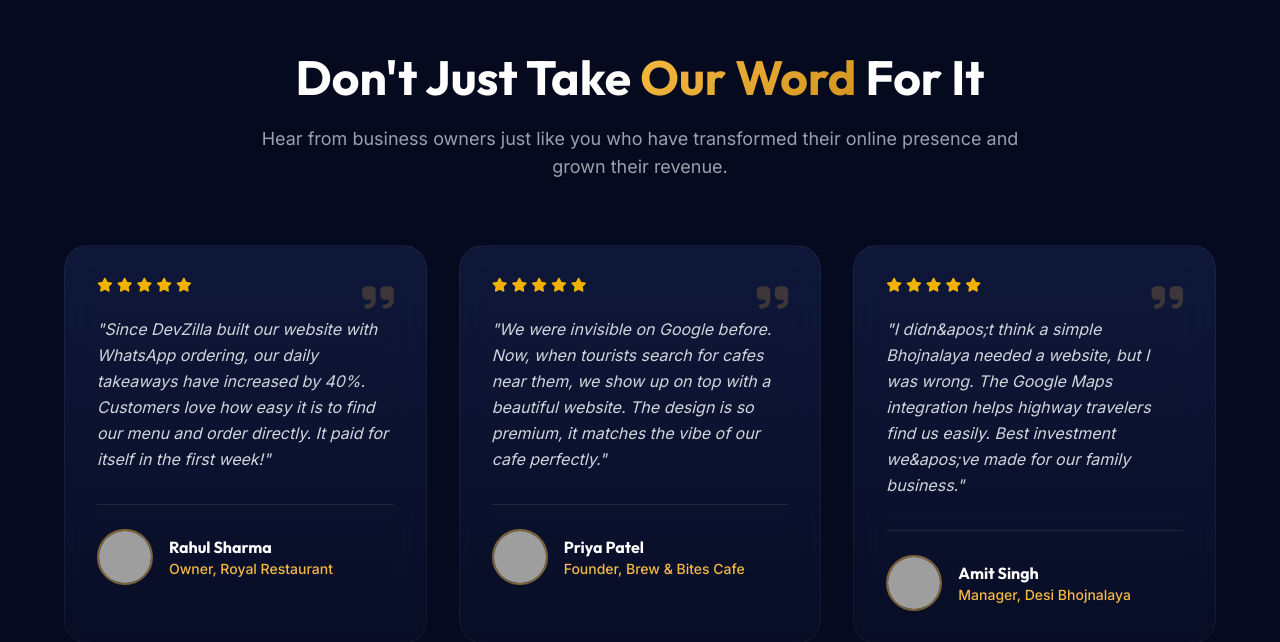
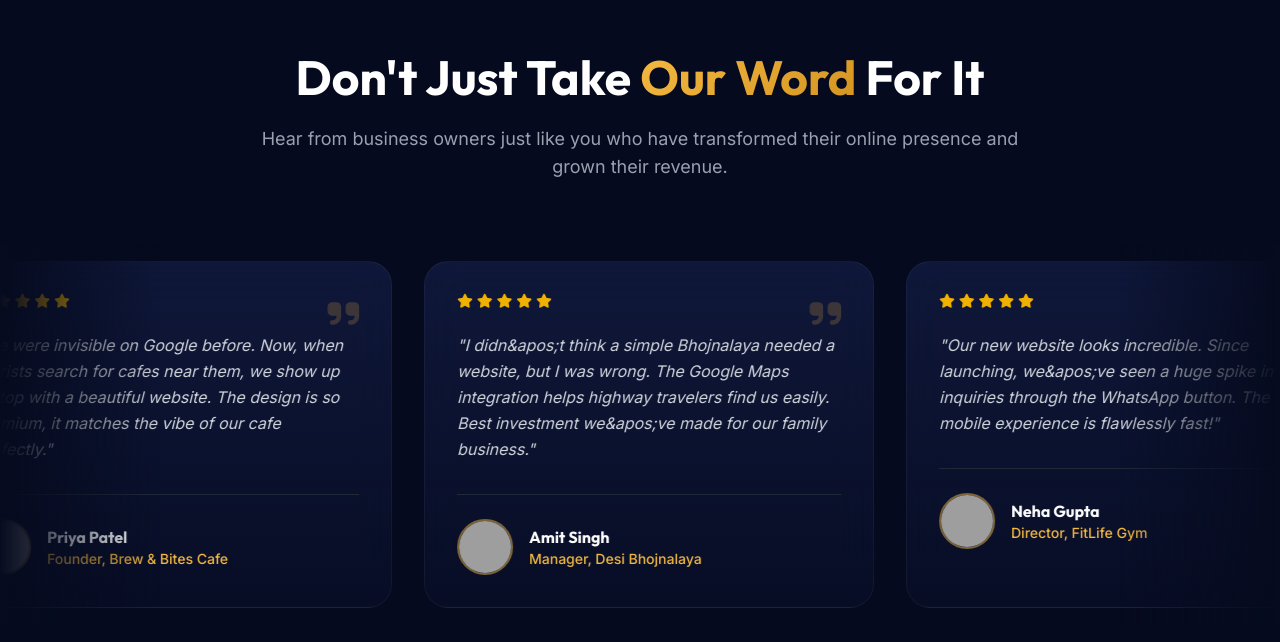
Before and after one commit to yashharfode/devzilla, a Next.js app: page / in a window 1280 px wide. Shown: the part 7868-8510 px from the top of the page. Built offline with nearby package versions, Linux system fonts and the light colour scheme; grey boxes are pictures that could not be loaded.

Commit message:
feat: convert Testimonials section into an auto-sliding horizontal marquee

```diff
--- a/src/components/Testimonials.tsx
+++ b/src/components/Testimonials.tsx
@@ -17,24 +17,43 @@ export default function Testimonials() {
       role: "Manager, Desi Bhojnalaya",
       image: "https://i.pravatar.cc/150?img=8",
       text: "I didn&apos;t think a simple Bhojnalaya needed a website, but I was wrong. The Google Maps integration helps highway travelers find us easily. Best investment we&apos;ve made for our family business."
+    },
+    {
+      name: "Neha Gupta",
+      role: "Director, FitLife Gym",
+      image: "https://i.pravatar.cc/150?img=9",
+      text: "Our new website looks incredible. Since launching, we&apos;ve seen a huge spike in direct inquiries through the WhatsApp button. The mobile experience is flawlessly fast!"
+    },
+    {
+      name: "Vikram Reddy",
+      role: "Owner, Skyline Hotels",
+      image: "https://i.pravatar.cc/150?img=12",
+      text: "DevZilla completely transformed our online presence. Our old website looked outdated and was slow. The new one feels ultra-premium and has directly increased our room bookings."
     }
   ];
 
+  // We duplicate the array multiple times to ensure the marquee never runs out of content on ultra-wide screens
+  const doubledTestimonials = [...testimonials, ...testimonials];
+
   return (
-    <section id="testimonials" className="py-24 relative z-10 bg-dark/50">
+    <section id="testimonials" className="py-24 relative z-10 bg-dark/50 overflow-hidden">
       <div className="container mx-auto px-6 lg:px-12">
         <div className="text-center max-w-3xl mx-auto mb-16" data-aos="fade-up">
           <h2 className="text-4xl md:text-5xl font-bold mb-6">Don&apos;t Just Take <span className="text-gradient">Our Word</span> For It</h2>
           <p className="text-gray-400 text-lg">Hear from business owners just like you who have transformed their online presence and grown their revenue.</p>
         </div>
+      </div>
 
-        <div className="grid grid-cols-1 md:grid-cols-3 gap-8 max-w-6xl mx-auto">
-          {testimonials.map((testimonial, index) => (
+      <div className="relative w-full mt-4">
+        {/* Gradient Edges for fade effect */}
+        <div className="absolute left-0 top-0 bottom-0 w-16 md:w-40 bg-gradient-to-r from-dark to-transparent z-10 pointer-events-none"></div>
+        <div className="absolute right-0 top-0 bottom-0 w-16 md:w-40 bg-gradient-to-l from-dark to-transparent z-10 pointer-events-none"></div>
+
+        <div className="animate-marquee flex gap-6 md:gap-8 py-4 px-4">
+          {doubledTestimonials.map((testimonial, index) => (
             <div
               key={index}
-              className="glass-card p-8 rounded-3xl relative"
-              data-aos="fade-up"
-              data-aos-delay={index * 100}
+              className="glass-card p-8 rounded-3xl relative w-[320px] md:w-[450px] flex-shrink-0"
             >
               <div className="text-primary text-4xl opacity-20 absolute top-8 right-8">
                 <i className="fa-solid fa-quote-right"></i>
```
